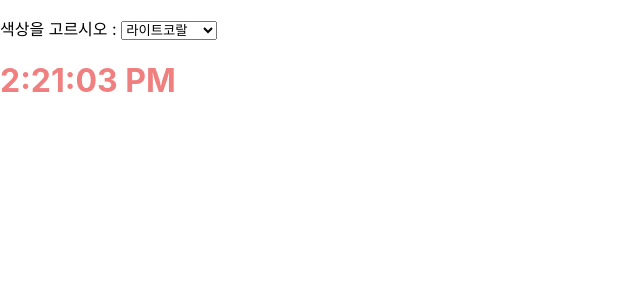
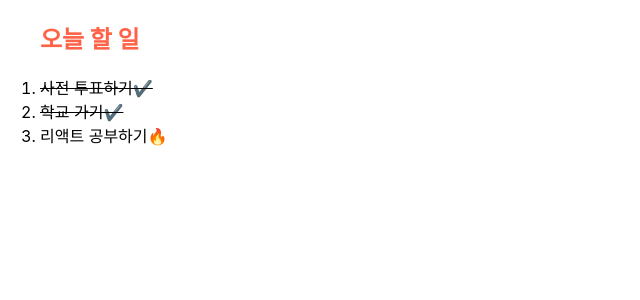
Before and after one commit to zeroyouth/React_study, a React (Create React App) app: page / in a window 1280 px wide. Shown: the top 300 px of the page, without its empty margins (0-640 px from the left). Built offline with nearby package versions, Linux system fonts and the light colour scheme.

Commit message:
22-05-27 리액트 학습

```diff
--- a/src/App.js
+++ b/src/App.js
@@ -1,32 +1,35 @@
-import { useState, useEffect } from 'react';
-import Clock from './Clock.js';
-
-function useTime() {
-  const [time, setTime] = useState(() => new Date());
-  useEffect(() => {
-    const id = setInterval(() => {
-      setTime(new Date());
-    }, 1000);
-    return () => clearInterval(id);
-  }, []);
-  return time;
+function Item({ name, isPacked }) {
+  return (
+    <li className="item">
+      {isPacked ? (
+        <del>
+          {name + '✔️'}
+        </del>
+      ) : (name + '🔥')
+      }
+    </li>
+  );
 }
 
-export default function App() {
-  const time = useTime();
-  const [color, setColor] = useState('lightcoral');
+
+export default function PackingList() {
   return (
-    <div>
-      <p>
-        색상을 고르시오 : {' '}
-        <select value={color} onChange={e => setColor(e.target.value)}>
-          <option value="lightcoral">라이트코랄</option>
-          <option value="midnightblue">미드나잇블루</option>
-          <option value="tomato">토마토</option>
-          <option value="rebeccapurple">레베카퍼플</option>
-        </select>
-      </p>
-      <Clock color={color} time={time.toLocaleTimeString()} />
-    </div>
+    <section>
+      <h1 style={{
+        color: "tomato",
+        paddingLeft: "40px",
+      }}>오늘 할 일</h1>
+      <ol>
+        <Item
+          isPacked={true}
+          name="사전 투표하기" />
+        <Item
+          isPacked={true}
+          name="학교 가기" />
+        <Item
+          isPacked={false}
+          name="리액트 공부하기" />
+      </ol>
+    </section>
   );
 }
```
Also changed, not shown: 1 other file (tests, documents, lock files or other folders).
